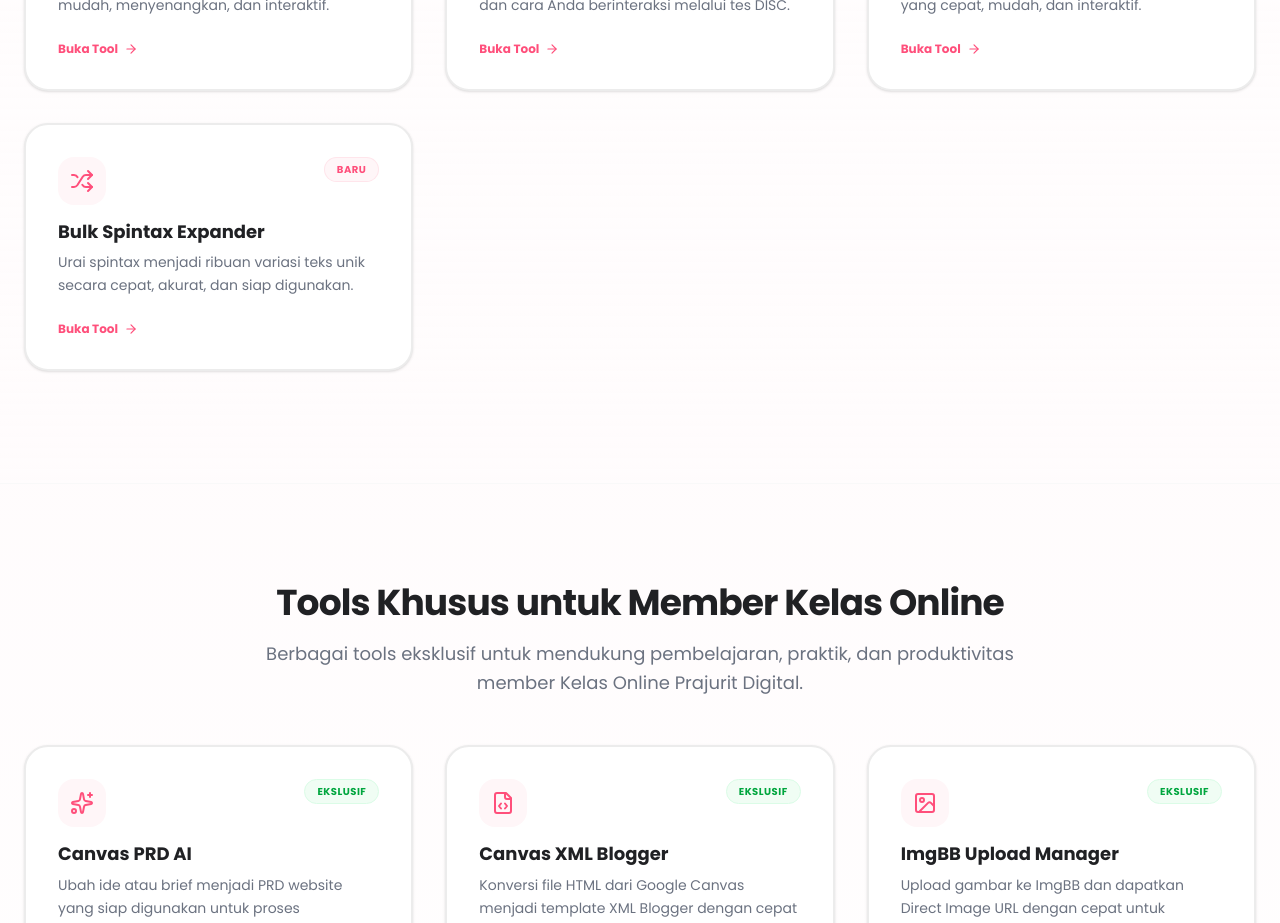
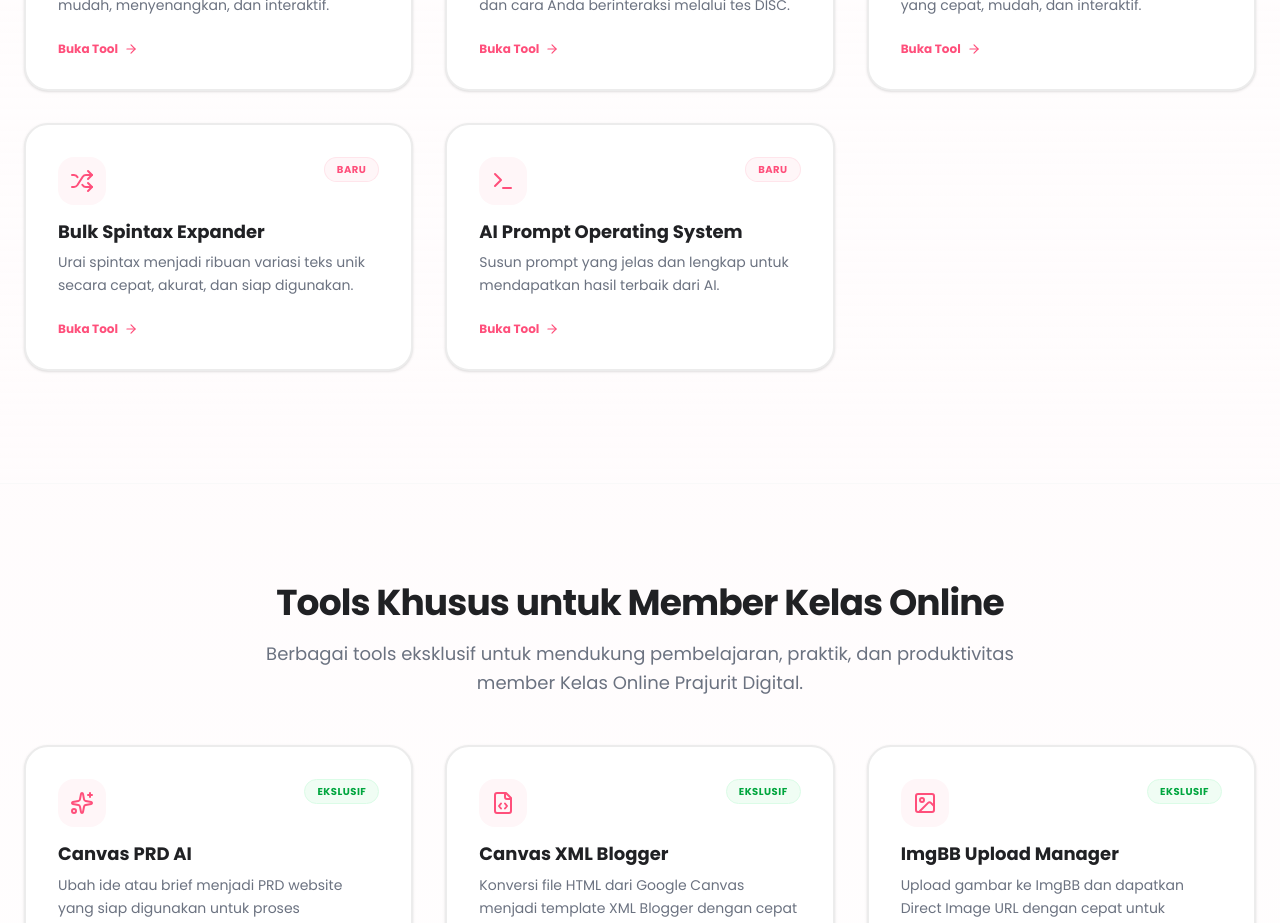
Before and after one commit to prajuritdigitalcom/Website-Prajurit-Digital-My-Id, a React (Vite) app: page / in a window 1280 px wide. Shown: the part 1400-2323 px from the top of the page. Built offline with nearby package versions, Linux system fonts and the light colour scheme.

Commit message:
feat: add AI Prompt Operating System tool
Integrate the AI Prompt Operating System tool into the tools list with a dedicated icon and external link.

```diff
--- a/src/components/sections/Tools.tsx
+++ b/src/components/sections/Tools.tsx
@@ -23,7 +23,8 @@ import {
   ArrowRight,
   Sparkles,
   Play,
-  FileCode
+  FileCode,
+  Terminal
 } from "lucide-react";
 
 export default function Tools() {
@@ -56,6 +57,8 @@ export default function Tools() {
         return <Sparkles className="w-6 h-6" />;
       case "FileCode":
         return <FileCode className="w-6 h-6" />;
+      case "Terminal":
+        return <Terminal className="w-6 h-6" />;
       default:
         return <ImageIcon className="w-6 h-6" />;
     }
--- a/src/data/tools.ts
+++ b/src/data/tools.ts
@@ -129,6 +129,16 @@ export const TOOLS_DATA: Tool[] = [
     badge: "Baru",
     category: "writing",
     externalUrl: "https://bulkspintaxexpander.prajuritdigital.my.id/"
+  },
+  {
+    id: "apos",
+    title: "AI Prompt Operating System",
+    description: "Susun prompt yang jelas dan lengkap untuk mendapatkan hasil terbaik dari AI.",
+    icon: "Terminal",
+    href: "#apos",
+    badge: "Baru",
+    category: "writing",
+    externalUrl: "https://apos.prajuritdigital.my.id/"
   }
 ];
 
```
